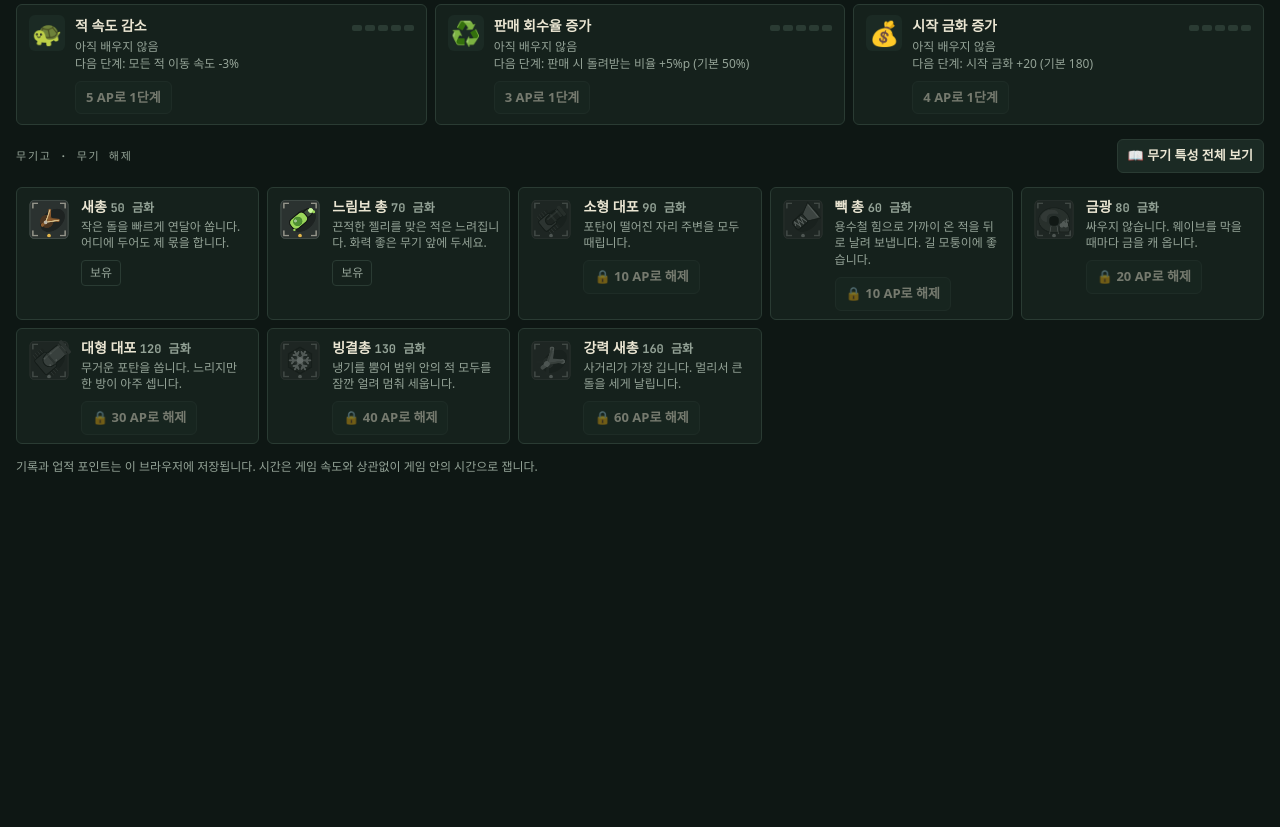
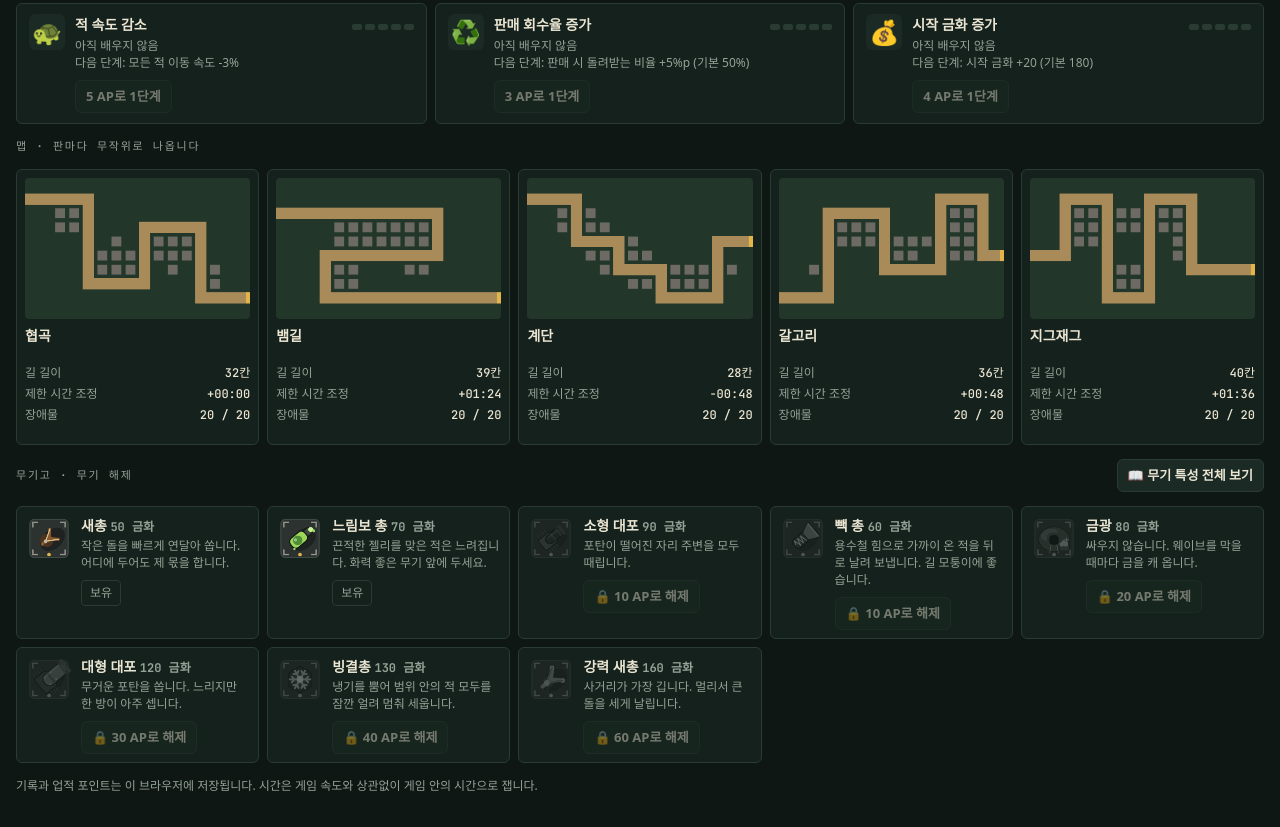
Before and after one commit to minkwan9999/towerdefence01, a plain HTML site: page index.html in a window 1280 px wide. Shown: the part 664-1491 px from the top of the page. Before the commit the page ends 1172 px from the top, so only its background shows below. Drawn offline with Linux system fonts and the light colour scheme; a web font is replaced by a local one.

Commit message:
Add five random maps; place obstacles on the best tower cells
- Five maps (canyon, snake, stairs, hook, zigzag) with a random pick
  per run that avoids repeating the previous map. Background, gate,
  entry marker and labels follow the chosen path.
- Time limits shift by 12 s per tile of path length away from 32.
- Obstacles now fill the 20 cells whose base-range circle covers the
  most road, so they block the strongest spots. Cleared obstacles are
  saved per map and apply to every difficulty.
- Lobby shows a map section with previews and remaining obstacles.

Co-Authored-By: Claude Opus 5.5 <noreply@anthropic.com>
Claude-Session: https://claude.ai/code/session_01VEzMU2MgqP1uRD4kJJzgRm

```diff
--- a/index.html
+++ b/index.html
@@ -215,6 +215,11 @@ button:focus-visible, input:focus-visible { outline: 2px solid var(--brass); out
 .scard .ds b { color: var(--text); font-weight: 500; }
 .passives { font-size: 12px; color: var(--muted); border-top: 1px dashed var(--line); padding-top: 8px; }
 .passives b { color: #c2a6ff; font-weight: 500; }
+.maps { display: grid; grid-template-columns: repeat(auto-fit, minmax(min(100%, 200px), 1fr)); gap: 8px; }
+.mcard { background: var(--panel); border: 1px solid var(--line); border-radius: 6px; padding: 8px; display: grid; gap: 6px; }
+.mcard canvas { width: 100%; height: auto; aspect-ratio: 16 / 10; border-radius: 4px; display: block; }
+.mname { font-weight: 700; }
+.mcard .kv { font-size: 12px; }
 .garage { display: grid; grid-template-columns: repeat(auto-fit, minmax(240px, 1fr)); gap: 8px; }
 .gcard { display: grid; grid-template-columns: 44px minmax(0, 1fr); align-items: start; gap: 10px; background: var(--panel); border: 1px solid var(--line); border-radius: 6px; padding: 8px 10px; }
 .gcard canvas { width: 44px; height: 44px; }
@@ -276,11 +281,13 @@ button:focus-visible, input:focus-visible { outline: 2px solid var(--brass); out
   </header>
 
   <section class="lobby game-lobby" id="lobby" hidden>
-    <p class="lobby-intro">난이도를 고르고 20개 웨이브를 막으세요. <b>제한 시간 안에 클리어하면 업적 포인트</b>를 받습니다. 금화는 판이 끝나면 사라지고 업적 포인트만 남습니다. 같은 난이도를 몇 번이든 다시 할 수 있고, 모은 포인트로 패시브 스킬을 올리거나, 무기고에서 새 무기를 해제하거나, 맵의 장애물을 치웁니다(하나에 5 AP). 난이도가 한 단계 오를 때마다 적의 체력과 속도가 1.2배가 됩니다.</p>
+    <p class="lobby-intro">난이도를 고르고 20개 웨이브를 막으세요. <b>제한 시간 안에 클리어하면 업적 포인트</b>를 받습니다. 금화는 판이 끝나면 사라지고 업적 포인트만 남습니다. 같은 난이도를 몇 번이든 다시 할 수 있고, 모은 포인트로 패시브 스킬을 올리거나, 무기고에서 새 무기를 해제하거나, 맵의 장애물을 치웁니다(하나에 5 AP). 맵은 5종이고 판마다 무작위로 나옵니다. 난이도가 한 단계 오를 때마다 적의 체력과 속도가 1.2배가 됩니다.</p>
     <div class="section-label">난이도 선택</div>
     <div class="diffs" id="diffs"></div>
     <div class="section-label">패시브 상점 · 업적 포인트로 영구 강화</div>
     <div class="skills" id="skills"></div>
+    <div class="section-label">맵 · 판마다 무작위로 나옵니다</div>
+    <div class="maps" id="maps"></div>
     <div class="label-row"><div class="section-label">무기고 · 무기 해제</div><button class="btn sm" id="guideBtnLobby" type="button">📖 무기 특성 전체 보기</button></div>
     <div class="garage" id="garage"></div>
     <p class="fine">기록과 업적 포인트는 이 브라우저에 저장됩니다. 시간은 게임 속도와 상관없이 게임 안의 시간으로 잽니다.</p>
@@ -348,29 +355,41 @@ button:focus-visible, input:focus-visible { outline: 2px solid var(--brass); out
 const COLS = 16, ROWS = 10, T = 60, W = COLS * T, H = ROWS * T, MAX_WAVE = 20;
 const reduceMotion = window.matchMedia && matchMedia('(prefers-reduced-motion: reduce)').matches;
 
-// ---------- path ----------
-const WAYPOINTS = [[-1,1],[4,1],[4,7],[8,7],[8,3],[12,3],[12,8],[16,8]];
-const PTS = WAYPOINTS.map(([c, r]) => ({ x: (c + .5) * T, y: (r + .5) * T }));
-const SEGS = []; let PATH_LEN = 0;
-for (let i = 0; i < PTS.length - 1; i++) {
-  const a = PTS[i], b = PTS[i + 1], len = Math.hypot(b.x - a.x, b.y - a.y);
-  SEGS.push({ a, b, len, start: PATH_LEN }); PATH_LEN += len;
-}
+// ---------- maps ----------
+// 맵 5종. 모두 왼쪽 가장자리에서 들어와 오른쪽 성문으로 나갑니다. 판을 시작할 때마다 무작위로 하나를 고릅니다.
+const MAPS = [
+  { id: 'canyon', name: '협곡',     wp: [[-1,1],[4,1],[4,7],[8,7],[8,3],[12,3],[12,8],[16,8]] },
+  { id: 'snake',  name: '뱀길',     wp: [[-1,2],[11,2],[11,5],[3,5],[3,8],[16,8]] },
+  { id: 'stairs', name: '계단',     wp: [[-1,1],[3,1],[3,4],[6,4],[6,6],[9,6],[9,8],[13,8],[13,4],[16,4]] },
+  { id: 'hook',   name: '갈고리',   wp: [[-1,8],[3,8],[3,2],[7,2],[7,6],[11,6],[11,1],[14,1],[14,5],[16,5]] },
+  { id: 'zigzag', name: '지그재그', wp: [[-1,5],[2,5],[2,1],[5,1],[5,8],[8,8],[8,1],[11,1],[11,6],[16,6]] },
+];
+for (const m of MAPS) {
+  m.pts = m.wp.map(([c, r]) => ({ x: (c + .5) * T, y: (r + .5) * T }));
+  m.segs = []; m.len = 0;
+  for (let i = 0; i < m.pts.length - 1; i++) {
+    const a = m.pts[i], b = m.pts[i + 1], len = Math.hypot(b.x - a.x, b.y - a.y);
+    m.segs.push({ a, b, len, start: m.len }); m.len += len;
+  }
+  m.path = new Set();
+  for (let i = 0; i < m.wp.length - 1; i++) {
+    let [c, r] = m.wp[i]; const [c2, r2] = m.wp[i + 1];
+    const dc = Math.sign(c2 - c), dr = Math.sign(r2 - r);
+    while (true) {
+      if (c >= 0 && c < COLS && r >= 0 && r < ROWS) m.path.add(c + ',' + r);
+      if (c === c2 && r === r2) break;
+      c += dc; r += dr;
+    }
+  }
+}
+let MAP, PTS, SEGS, PATH_LEN, PATH, bgReady = false;
+function setMap(i) { MAP = MAPS[i]; PTS = MAP.pts; SEGS = MAP.segs; PATH_LEN = MAP.len; PATH = MAP.path; if (bgReady) drawBackground(); }
+setMap(0);
 function posAt(d) {
   for (const s of SEGS) {
     if (d <= s.start + s.len) { const t = (d - s.start) / s.len; return { x: s.a.x + (s.b.x - s.a.x) * t, y: s.a.y + (s.b.y - s.a.y) * t }; }
   }
   const e = PTS[PTS.length - 1]; return { x: e.x, y: e.y };
-}
-const PATH = new Set();
-for (let i = 0; i < WAYPOINTS.length - 1; i++) {
-  let [c, r] = WAYPOINTS[i]; const [c2, r2] = WAYPOINTS[i + 1];
-  const dc = Math.sign(c2 - c), dr = Math.sign(r2 - r);
-  while (true) {
-    if (c >= 0 && c < COLS && r >= 0 && r < ROWS) PATH.add(c + ',' + r);
-    if (c === c2 && r === r2) break;
-    c += dc; r += dr;
-  }
 }
 
 // ---------- definitions ----------
@@ -393,6 +412,8 @@ const DIFFS = [
   { id: 'crazy',  name: '크레이지', limit: 12 * 60, ap: 80, color: '#e65a4f' },
 ];
 const dmult = i => Math.pow(DIFF_STEP, i);
+// 길이 32칸보다 길거나 짧은 맵은 한 칸에 12초씩 제한 시간을 늘리거나 줄입니다.
+const limitOf = (D, m) => D.limit + Math.round((m.len / 60 - 32) * 12);
 const mmss = sec => { sec = Math.max(0, Math.floor(sec)); return String(Math.floor(sec / 60)).padStart(2, '0') + ':' + String(sec % 60).padStart(2, '0'); };
 const SAVE_KEY = 'canyonhold.progress.v1';
 function loadProg() {
@@ -467,9 +488,9 @@ function circle(g, x, y, r) { g.beginPath(); g.arc(x, y, r, 0, Math.PI * 2); }
 const onPath = (c, r) => PATH.has(c + ',' + r);
 
 const bg = document.createElement('canvas'); bg.width = W * dpr; bg.height = H * dpr;
-(function drawBackground() {
-  const g = bg.getContext('2d'); g.setTransform(dpr, 0, 0, dpr, 0, 0);
-  const rnd = mulberry32(11);
+function drawBackground() {
+  const g = bg.getContext('2d'); g.setTransform(dpr, 0, 0, dpr, 0, 0); g.clearRect(0, 0, W, H);
+  const rnd = mulberry32(11 + MAPS.indexOf(MAP) * 131);
   g.fillStyle = '#22372a'; g.fillRect(0, 0, W, H);
   for (let i = 0; i < 280; i++) {
     const x = rnd() * W, y = rnd() * H, r = 20 + rnd() * 70;
@@ -509,7 +530,7 @@ const bg = document.createElement('canvas'); bg.width = W * dpr; bg.height = H *
     for (let i = 0; i < 6; i++) { g.fillStyle = rnd() < .5 ? 'rgba(80,60,35,.35)' : 'rgba(230,210,160,.25)'; circle(g, c * T + 10 + rnd() * (T - 20), r * T + 10 + rnd() * (T - 20), .8 + rnd() * 1.6); g.fill(); }
   }
   // gate (exit)
-  const gy = 8 * T;
+  const gy = Math.floor(PTS[PTS.length - 1].y / T) * T;
   g.fillStyle = 'rgba(0,0,0,.35)'; g.fillRect(W - 30, gy - 10, 30, T + 24);
   g.fillStyle = '#5f6663'; g.fillRect(W - 26, gy - 14, 26, T + 24);
   g.fillStyle = '#4a504d'; for (let i = 0; i < 4; i++) g.fillRect(W - 26, gy - 14 + i * 21, 26, 2);
@@ -518,8 +539,9 @@ const bg = document.createElement('canvas'); bg.width = W * dpr; bg.height = H *
   g.fillStyle = '#e2b54a'; g.fillRect(W - 14, gy - 40, 2, 26); g.beginPath(); g.moveTo(W - 12, gy - 40); g.lineTo(W - 2, gy - 35); g.lineTo(W - 12, gy - 30); g.fill();
   // entry chevrons
   g.strokeStyle = 'rgba(230,90,79,.65)'; g.lineWidth = 3;
-  for (let i = 0; i < 2; i++) { const x = 10 + i * 10, y = 1.5 * T; g.beginPath(); g.moveTo(x, y - 7); g.lineTo(x + 7, y); g.lineTo(x, y + 7); g.stroke(); }
-})();
+  for (let i = 0; i < 2; i++) { const x = 10 + i * 10, y = PTS[0].y; g.beginPath(); g.moveTo(x, y - 7); g.lineTo(x + 7, y); g.lineTo(x, y + 7); g.stroke(); }
+}
+drawBackground(); bgReady = true;
 
 // ---------- drawing ----------
 // enemy vehicles are drawn top-down, facing +x, with PAINT turning every body color black with PAINT turning every body color black.
@@ -729,34 +751,35 @@ const OBST_TYPES = {
   logs:   { name: '통나무 더미',  desc: '베어 놓은 통나무가 쌓여 있습니다.' },
 };
 const OBST_KEYS = Object.keys(OBST_TYPES);
-function obstacleLayout(diff) {
-  const rnd = mulberry32(4049 + diff * 7919), cells = [];
-  for (let c = 0; c < COLS; c++) for (let r = 0; r < ROWS; r++) {
-    if (onPath(c, r)) continue;
-    let near = 9;
-    for (const k of PATH) { const [pc, pr] = k.split(',').map(Number); near = Math.min(near, Math.max(Math.abs(pc - c), Math.abs(pr - r))); }
-    if (near <= 2) cells.push([c, r, near]);
-  }
-  // 길에 바로 붙은 좋은 자리를 조금 더 자주 막습니다.
-  cells.sort((a, b) => (a[2] - b[2]) * .6 + (rnd() - .5));
-  const n = OBST_COUNT, out = [];
-  for (const [c, r] of cells) {
-    if (out.length >= n) break;
-    if (out.some(o => Math.abs(o.c - c) + Math.abs(o.r - r) < 2)) continue;
-    out.push({ c, r, type: OBST_KEYS[Math.floor(rnd() * OBST_KEYS.length)] });
-  }
-  return out;
-}
-const clearedOf = diff => (prog.cleared[DIFFS[diff].id] = prog.cleared[DIFFS[diff].id] || []);
-function buildObstacles(diff) {
-  const m = new Map(), gone = clearedOf(diff);
-  for (const o of obstacleLayout(diff)) { const k = o.c + ',' + o.r; if (!gone.includes(k)) m.set(k, o); }
+// 장애물은 무기를 놓기 가장 좋은 칸, 즉 사거리(2.6칸) 안에 길이 가장 많이 들어오는 칸부터 막습니다.
+const layoutCache = {};
+function cellValue(m, c, r) {
+  const x = (c + .5) * T, y = (r + .5) * T, R2 = (2.6 * T) ** 2;
+  let n = 0;
+  for (const sg of m.segs) for (let d = 0; d <= sg.len; d += 10) {
+    const k = d / sg.len, px = sg.a.x + (sg.b.x - sg.a.x) * k, py = sg.a.y + (sg.b.y - sg.a.y) * k;
+    if (px < 0 || px > W) continue;
+    if ((px - x) ** 2 + (py - y) ** 2 <= R2) n++;
+  }
+  return n;
+}
+function obstacleLayout(mi) {
+  if (layoutCache[mi]) return layoutCache[mi];
+  const m = MAPS[mi], rnd = mulberry32(4049 + mi * 7919), cells = [];
+  for (let c = 0; c < COLS; c++) for (let r = 0; r < ROWS; r++) if (!m.path.has(c + ',' + r)) cells.push({ c, r, v: cellValue(m, c, r) });
+  cells.sort((a, b) => b.v - a.v || a.r - b.r || a.c - b.c);
+  return (layoutCache[mi] = cells.slice(0, OBST_COUNT).map(o => ({ c: o.c, r: o.r, v: o.v, type: OBST_KEYS[Math.floor(rnd() * OBST_KEYS.length)] })));
+}
+const clearedOf = mi => (prog.cleared['map:' + MAPS[mi].id] = prog.cleared['map:' + MAPS[mi].id] || []);
+function buildObstacles(mi) {
+  const m = new Map(), gone = clearedOf(mi);
+  for (const o of obstacleLayout(mi)) { const k = o.c + ',' + o.r; if (!gone.includes(k)) m.set(k, o); }
   return m;
 }
 function clearObstacle(key) {
   const o = S.obst.get(key);
   if (!o || prog.ap < CLEAR_COST) return false;
-  prog.ap -= CLEAR_COST; clearedOf(S.diff).push(key); saveProg();
+  prog.ap -= CLEAR_COST; clearedOf(S.map).push(key); saveProg();
   S.obst.delete(key);
   const x = (o.c + .5) * T, y = (o.r + .5) * T;
   ring(x, y, 8, 34, '#c2a6ff', .45); sparks(x, y, '#b9a88a', 14); floatText(x, y - 20, '-' + CLEAR_COST + ' AP', '#c2a6ff');
@@ -807,8 +830,11 @@ function drawObstacle(g, o) {
 // ---------- state ----------
 let S, occ, build = null, hover = null, sel = null, speed = 1, paused = false, time = 0, inLobby = true, lockView = null, obsView = null;
 function reset(diff) {
-  S = { diff: diff ?? (S ? S.diff : 0), time: 0, gold: 180 + skillVal('gold'), lives: 20 + skillVal('def'), wave: 0, waveActive: false, queue: [], spawnT: 0, enemies: [], towers: [], proj: [], fx: [], over: false, won: false, autoT: -1, slowAll: 0 };
-  S.obst = buildObstacles(S.diff);
+  S = { prevMap: S ? S.map : -1, diff: diff ?? (S ? S.diff : 0), time: 0, gold: 180 + skillVal('gold'), lives: 20 + skillVal('def'), wave: 0, waveActive: false, queue: [], spawnT: 0, enemies: [], towers: [], proj: [], fx: [], over: false, won: false, autoT: -1, slowAll: 0 };
+  let mi = Math.floor(Math.random() * MAPS.length);
+  if (S.prevMap === mi) mi = (mi + 1 + Math.floor(Math.random() * (MAPS.length - 1))) % MAPS.length;
+  S.map = mi; setMap(mi);
+  S.obst = buildObstacles(mi);
   occ = new Map(); build = null; sel = null; paused = false; obsView = null;
   document.getElementById('overlay').hidden = true;
   if (typeof closeChat === 'function') closeChat();
@@ -920,7 +946,7 @@ function update(dt) {
     if (e.flash > 0) e.flash -= dt;
     if (e.slowT > 0) { e.slowT -= dt; if (e.slowT <= 0) e.slowF = 0; }
     e.d += espeed(e) * dt;
-    if (e.d >= PATH_LEN) { e.alive = false; S.lives -= ENEMIES[e.type].lives; ring(W - 14, 8.5 * T, 6, 50, '#e65a4f', .5); continue; }
+    if (e.d >= PATH_LEN) { e.alive = false; S.lives -= ENEMIES[e.type].lives; ring(W - 14, PTS[PTS.length - 1].y, 6, 50, '#e65a4f', .5); continue; }
     const p = posAt(e.d); e.x = p.x; e.y = p.y;
   }
   for (const t of S.towers) {
@@ -983,13 +1009,13 @@ function endGame(won) {
   if (won) {
     rec.clears++;
     if (rec.best == null || S.time < rec.best) rec.best = S.time;
-    if (S.time <= D.limit) { earned = D.ap; prog.ap += earned; }
+    if (S.time <= limitOf(D, MAP)) { earned = D.ap; prog.ap += earned; }
   }
   saveProg();
-  $('ovEyebrow').textContent = D.name + (won ? ' · 클리어' : ' · 전투 종료');
+  $('ovEyebrow').textContent = D.name + ' · ' + MAP.name + (won ? ' · 클리어' : ' · 전투 종료');
   $('ovTitle').textContent = won ? (earned ? '업적 포인트 +' + earned : '클리어! 하지만 시간 초과') : '성문이 무너졌습니다';
   $('ovText').textContent = won
-    ? '클리어 시간 ' + mmss(S.time) + ' / 제한 ' + mmss(D.limit) + (earned ? '. 제한 시간 안에 막아냈습니다.' : '. 제한 시간을 넘겨 업적 포인트는 없습니다.')
+    ? '클리어 시간 ' + mmss(S.time) + ' / 제한 ' + mmss(limitOf(D, MAP)) + (earned ? '. 제한 시간 안에 막아냈습니다.' : '. 제한 시간을 넘겨 업적 포인트는 없습니다.')
     : '웨이브 ' + S.wave + '에서 무너졌습니다. 플레이 시간 ' + mmss(S.time) + '.';
   $('ovNote').textContent = '금화는 사라지고 업적 포인트만 남습니다. 보유 업적 포인트 ' + prog.ap + '.';
   $('overlay').hidden = false;
@@ -1061,8 +1087,8 @@ function render() {
   }
   if (S.wave === 0 && !S.waveActive) {
     ctx.font = '500 13px "IBM Plex Sans KR", sans-serif'; ctx.textAlign = 'left'; ctx.fillStyle = 'rgba(235,230,211,.8)';
-    ctx.fillText('적은 여기서 옵니다', 34, 1.5 * T - 34);
-    ctx.textAlign = 'right'; ctx.fillText('성문을 지키세요', W - 34, 8 * T - 30);
+    ctx.fillText('적은 여기서 옵니다', 34, PTS[0].y - 34);
+    ctx.textAlign = 'right'; ctx.fillText('성문을 지키세요', W - 34, PTS[PTS.length - 1].y - 60);
   }
   if (paused && !S.over) {
     ctx.fillStyle = 'rgba(8,14,12,.5)'; ctx.fillRect(0, 0, W, H);
@@ -1103,9 +1129,9 @@ function refreshUI() {
   $('sAP').textContent = prog.ap;
   if (inLobby) return;
   const D = DIFFS[S.diff];
-  $('sDiff').textContent = D.name + ' · 제한 ' + mmss(D.limit);
+  $('sDiff').textContent = D.name + ' · ' + MAP.name + ' · 제한 ' + mmss(limitOf(D, MAP));
   $('sTime').textContent = mmss(S.time);
-  $('sTimeBox').classList.toggle('late', S.time > D.limit);
+  $('sTimeBox').classList.toggle('late', S.time > limitOf(D, MAP));
   $('sWave').textContent = S.wave + ' / ' + MAX_WAVE;
   $('sGold').textContent = S.gold;
   $('sLives').textContent = S.lives;
@@ -1135,8 +1161,8 @@ function refreshUI() {
     const o = S.obst.get(obsView), od = OBST_TYPES[o.type], can = prog.ap >= CLEAR_COST;
     key = 'o' + obsView + prog.ap;
     html = `<h3>${od.name} <span class="lv">장애물</span></h3><p>${od.desc} 이 칸에는 무기를 세울 수 없습니다.</p>
-      <dl class="kv"><dt>제거 비용</dt><dd>${CLEAR_COST} AP</dd><dt>보유 업적 포인트</dt><dd>${prog.ap} AP</dd><dt>이 난이도 남은 장애물</dt><dd>${S.obst.size}개</dd></dl>
-      <p>${can ? '치우면 이 난이도에서는 영구히 사라집니다.' : '업적 포인트가 ' + (CLEAR_COST - prog.ap) + ' 부족합니다.'}</p>
+      <dl class="kv"><dt>제거 비용</dt><dd>${CLEAR_COST} AP</dd><dt>보유 업적 포인트</dt><dd>${prog.ap} AP</dd><dt>이 맵 남은 장애물</dt><dd>${S.obst.size}개</dd></dl>
+      <p>${can ? '치우면 이 맵에서는 모든 난이도에서 영구히 사라집니다.' : '업적 포인트가 ' + (CLEAR_COST - prog.ap) + ' 부족합니다.'}</p>
       <div class="row"><button class="btn primary grow" type="button" data-act="clear" ${can ? '' : 'disabled'}>${CLEAR_COST} AP로 치우기</button><button class="btn" type="button" data-act="cancel">닫기</button></div>`;
   } else if (lockView) {
     const d = TOWERS[lockView], can = prog.ap >= d.ap;
@@ -1224,14 +1250,28 @@ function renderSkills() {
     </div></div>`;
   }).join('');
 }
+function renderMaps() {
+  const box = $('maps'); box.innerHTML = '';
+  MAPS.forEach((m, i) => {
+    const left = buildObstacles(i).size, tiles = Math.round(m.len / T);
+    const c = document.createElement('div'); c.className = 'mcard';
+    c.innerHTML = `<canvas width="320" height="200" aria-hidden="true"></canvas><div class="mname">${m.name}</div><dl class="kv"><dt>길 길이</dt><dd>${tiles}칸</dd><dt>제한 시간 조정</dt><dd>${tiles >= 32 ? '+' : '−'}${mmss(Math.abs((tiles - 32) * 12))}</dd><dt>장애물</dt><dd>${left} / ${OBST_COUNT}</dd></dl>`;
+    const g = c.querySelector('canvas').getContext('2d'), k = 320 / W;
+    g.fillStyle = '#22372a'; g.fillRect(0, 0, 320, 200);
+    g.strokeStyle = '#a98b5a'; g.lineWidth = T * .8 * k; g.lineJoin = 'miter'; g.beginPath(); m.pts.forEach((pt, j) => j ? g.lineTo(pt.x * k, pt.y * k) : g.moveTo(pt.x * k, pt.y * k)); g.stroke();
+    const gone = clearedOf(i);
+    for (const o of obstacleLayout(i)) { g.fillStyle = gone.includes(o.c + ',' + o.r) ? 'rgba(235,230,211,.12)' : '#6d6a63'; g.fillRect(o.c * T * k + 3, o.r * T * k + 3, T * k - 6, T * k - 6); }
+    g.fillStyle = '#e2b54a'; g.fillRect(320 - 6, m.pts[m.pts.length - 1].y * k - 8, 6, 16);
+    box.appendChild(c);
+  });
+}
 function renderLobby() {
-  renderSkills();
+  renderSkills(); renderMaps();
   $('diffs').innerHTML = DIFFS.map((D, i) => {
     const r = prog.rec[D.id] || { plays: 0, clears: 0, best: null };
-    const obTotal = obstacleLayout(i).length, obLeft = buildObstacles(i).size;
     return `<div class="dcard" style="--dc:${D.color}">
       <div class="dtop"><span class="dname">${D.name}</span><span class="dlv">단계 ${i + 1}</span></div>
-      <dl class="kv"><dt>적 체력·속도</dt><dd>×${dmult(i).toFixed(2)}</dd><dt>제한 시간</dt><dd>${mmss(D.limit)}</dd><dt>클리어 보상</dt><dd>+${D.ap} AP</dd><dt>최고 기록</dt><dd>${r.best == null ? '—' : mmss(r.best)}</dd><dt>클리어 / 플레이</dt><dd>${r.clears} / ${r.plays}</dd><dt>장애물</dt><dd>${obLeft} / ${obTotal}</dd></dl>
+      <dl class="kv"><dt>적 체력·속도</dt><dd>×${dmult(i).toFixed(2)}</dd><dt>제한 시간</dt><dd>${mmss(D.limit)} ±맵</dd><dt>클리어 보상</dt><dd>+${D.ap} AP</dd><dt>최고 기록</dt><dd>${r.best == null ? '—' : mmss(r.best)}</dd><dt>클리어 / 플레이</dt><dd>${r.clears} / ${r.plays}</dd></dl>
       <button class="btn primary" type="button" data-diff="${i}">${D.name} 시작</button>
     </div>`;
   }).join('');
@@ -1645,7 +1685,7 @@ function frame(now) {
 function start(data) {
   reset(0);
   if (data && Array.isArray(data.towers) && !data.over && !data.inLobby) {
-    startGame(data.diff | 0); S.time = data.time || 0;
+    startGame(data.diff | 0); if (data.map != null && MAPS[data.map]) { S.map = data.map; setMap(S.map); S.obst = buildObstacles(S.map); } S.time = data.time || 0;
     S.gold = data.gold; S.lives = data.lives; S.wave = data.wave;
     for (const t of data.towers) { if (!TOWERS[t.type]) continue; S.gold += TOWERS[t.type].cost; place(t.type, t.c, t.r); const p = occ.get(t.c + ',' + t.r); if (p) { p.lv = t.lv; p.invested = t.invested; p.kills = t.kills; p.buff = t.buff || 1; } }
     S.fx = [];
@@ -1653,7 +1693,7 @@ function start(data) {
   requestAnimationFrame(t => { last = t; requestAnimationFrame(frame); });
 }
 window.claude?.hot?.snapshot?.(() => ({
-  inLobby, diff: S.diff, time: S.time,
+  inLobby, diff: S.diff, map: S.map, time: S.time,
   gold: S.gold, lives: S.lives, wave: S.waveActive ? S.wave - 1 : S.wave, over: S.over,
   towers: S.towers.map(t => ({ type: t.type, c: t.c, r: t.r, lv: t.lv, invested: t.invested, kills: t.kills, buff: t.buff || 1 })),
 }));
```
Also changed, not shown: README.md.
